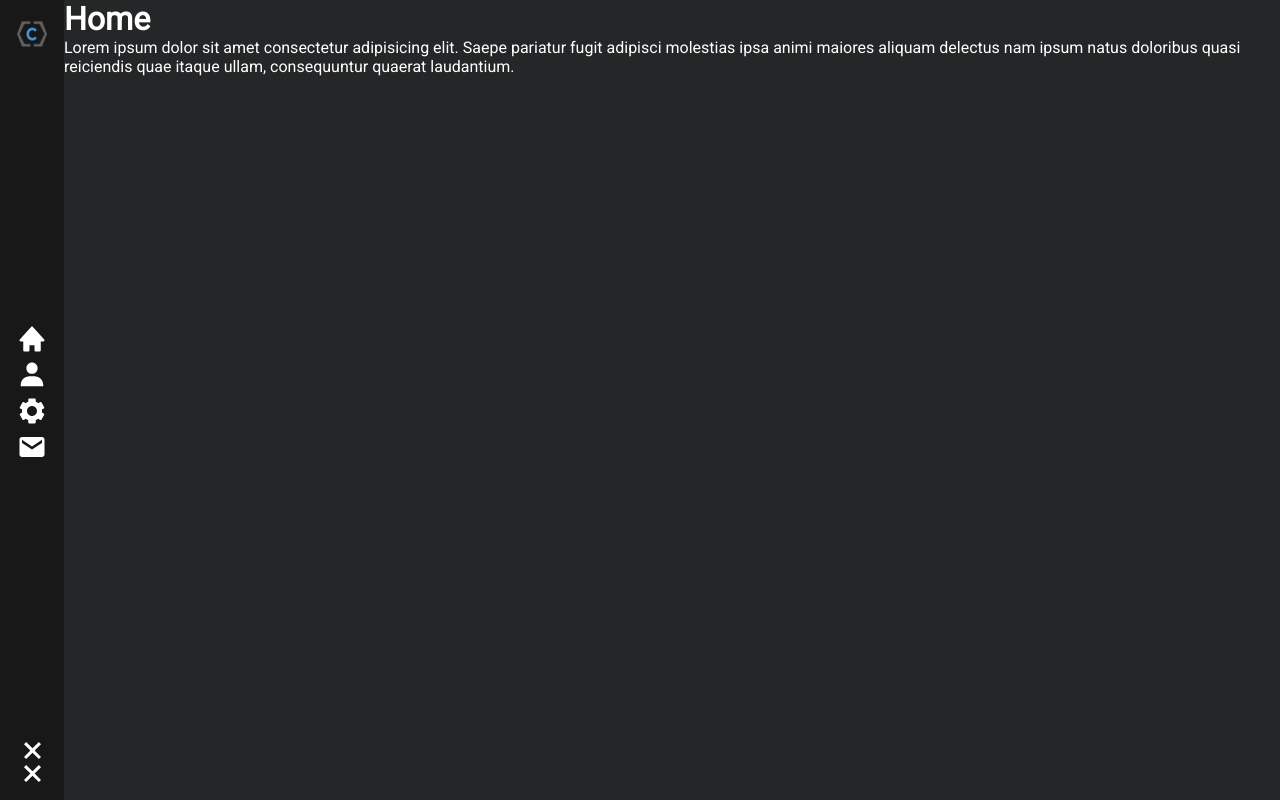
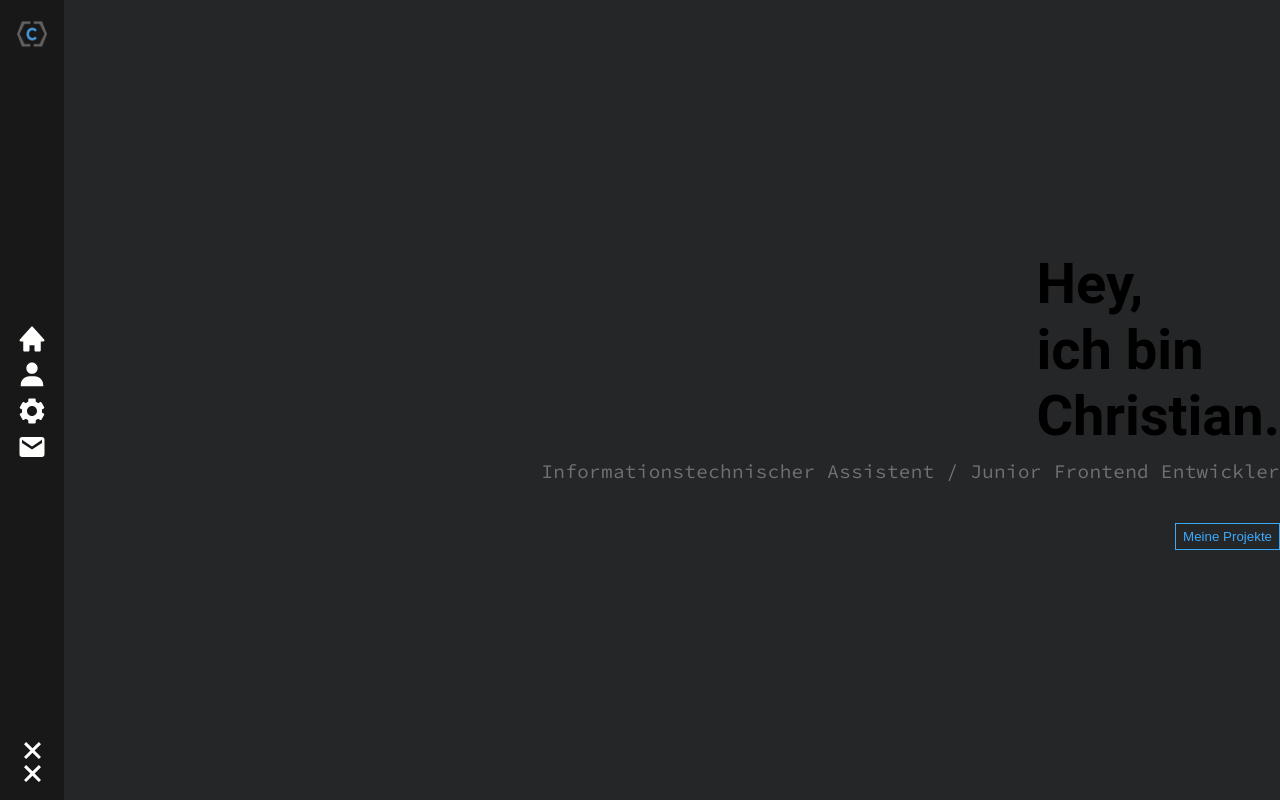
Before and after one commit to ChristianNik/my-react-website, a React (Create React App) app: page / in a window 1280 px wide. Built offline with nearby package versions, Linux system fonts and the light colour scheme.

Commit message:
Home Route an deseignvorgabe angepasst, font auf Source Sans Pro & Source Code Pro geändert

```diff
--- a/public/index.html
+++ b/public/index.html
@@ -4,7 +4,7 @@
 		<meta charset="utf-8" />
 		<link rel="icon" href="%PUBLIC_URL%/favicon.ico" />
 		<link
-			href="https://fonts.googleapis.com/css?family=Roboto:regular&display=swap"
+			href="https://fonts.googleapis.com/css?family=Source+Code+Pro|Source+Sans+Pro&display=swap"
 			rel="stylesheet"
 		/>
 		<meta name="viewport" content="width=device-width, initial-scale=1" />
--- a/src/Routes/Home.js
+++ b/src/Routes/Home.js
@@ -1,15 +1,22 @@
 import React from 'react';
+import Button from '../components/Button';
+// Components
 
+// Styles
+import homeStyle from './Home.module.css';
+// Icons
 function Home() {
 	return (
-		<div className='page'>
-			<h1 style={{ color: '#fffffe' }}>Home</h1>
-			<p style={{ color: '#fffffe' }}>
-				Lorem ipsum dolor sit amet consectetur adipisicing elit. Saepe pariatur
-				fugit adipisci molestias ipsa animi maiores aliquam delectus nam ipsum
-				natus doloribus quasi reiciendis quae itaque ullam, consequuntur quaerat
-				laudantium.
+		<div className={`${homeStyle.Home} page`}>
+			<h1 className={homeStyle.Home__title}>
+				Hey, <br />
+				ich bin <br />
+				Christian.
+			</h1>
+			<p className={homeStyle.Home__subtitle}>
+				Informationstechnischer Assistent / Junior Frontend Entwickler
 			</p>
+			<Button title='Meine Projekte' />
 		</div>
 	);
 }
--- /dev/null
+++ b/src/Routes/Home.module.css
@@ -0,0 +1,18 @@
+.Home {
+	display: flex;
+	flex-direction: column;
+	justify-content: center;
+	align-items: end;
+	padding-left: 100px;
+}
+.Home__title {
+	font-size: 3.5em;
+}
+.Home__subtitle {
+	font-size: 1.2em;
+	color: #717171;
+	letter-spacing: 0.4px;
+	font-family: 'Source Code Pro';
+	margin-top: 10px;
+	margin-bottom: 40px;
+}
```
